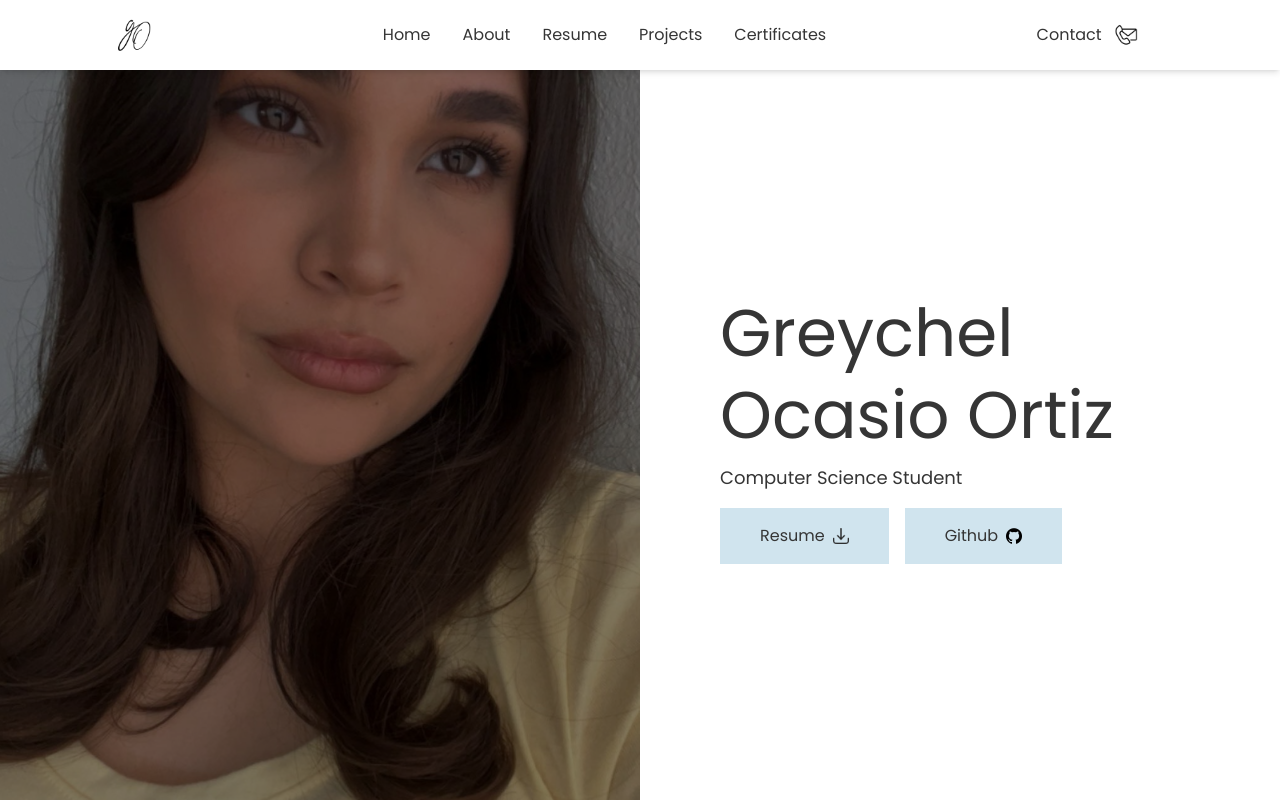
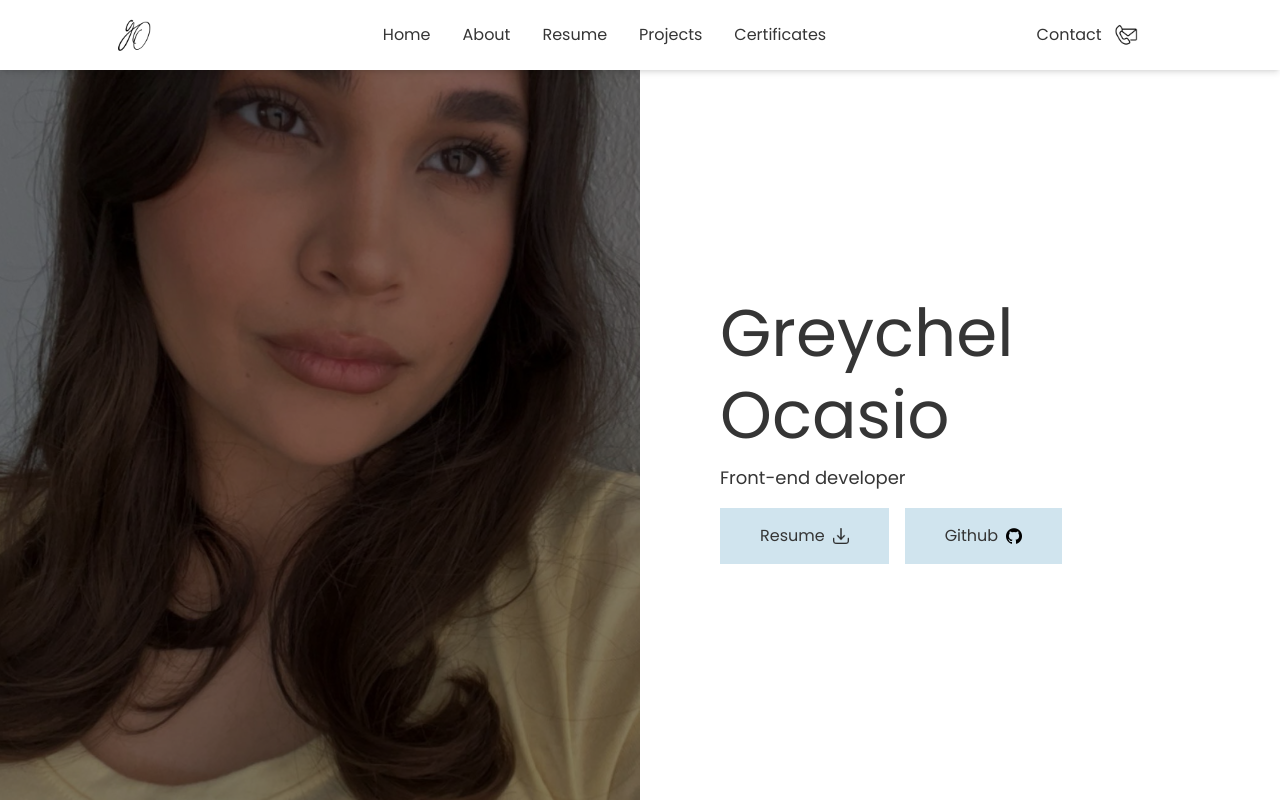
Before and after one commit to gr3yys/gooo-portfolio, a Next.js app: page / in a window 1280 px wide. Shown: the top 800 px of the page. Built offline with nearby package versions, Linux system fonts and the light colour scheme.

Commit message:
Updated resume and information. Changed buttons display flex for grid.

```diff
--- a/app/components/Header.jsx
+++ b/app/components/Header.jsx
@@ -2,12 +2,12 @@ import { assets } from '@/assets/assets';
 import Image from 'next/image';
 import React from 'react';
 
-// Introductory text and assets used in the header section
+// text and assets used in the header section
 const intro = {
   items: {
     name: 'Greychel',
-    last: 'Ocasio Ortiz',
-    ocupation: 'Computer Science Student',
+    last: 'Ocasio',
+    ocupation: 'Front-end developer',
     btn: 'Resume',
     icon: assets.download_icon,
     alt: 'Download icon',
@@ -15,14 +15,14 @@ const intro = {
 };
 
 // Header component displays a full-screen hero section with name, occupation,
-// resume download, GitHub link, and a background image (responsive for mobile/desktop)
+// resume download, GitHub link, and a bg image
 const Header = () => {
   const { name, last, ocupation, btn, icon, alt } = intro.items;
 
   return (
     <div className="w-screen h-screen pt-16 flex flex-col md:flex-row relative overflow-hidden">
 
-      {/* Left Side: Image Section (Full width on mobile, half on desktop) */}
+      {/* Left Side: Image Section */}
       <div className="relative w-full md:w-1/2 h-full overflow-hidden">
         <Image
           src={assets.profile_img}
@@ -44,11 +44,11 @@ const Header = () => {
             <h3 className="text-xl mt-2">{ocupation}</h3>
 
             {/* Buttons: Resume download and GitHub */}
-            <div className="flex justify-center items-center gap-4 mt-4">
+            <div className="grid justify-center items-center gap-4 mt-4">
               <a
                 href="/gooo-resume.pdf"
                 download
-                className="px-8 py-3 bg-[#d0e4ee] flex items-center gap-2 transition-transform duration-300 hover:-translate-y-1 hover:scale-105 hover:bg-[#A1BCC8] text-black"
+                className="px-8 py-3 bg-[#d0e4ee] rounded flex items-center gap-2 transition-transform duration-300 hover:-translate-y-1 hover:scale-105 hover:bg-[#A1BCC8] text-black"
               >
                 {btn}
                 <Image src={icon} alt={alt} className="w-4" />
@@ -57,7 +57,7 @@ const Header = () => {
               <a
                 href="https://github.com/gr3yys"
                 target="_blank"
-                className="px-10 py-3 text-black bg-[#d0e4ee] flex items-center gap-2 transition-transform duration-300 hover:-translate-y-1 hover:scale-105 hover:bg-[#A1BCC8]"
+                className="px-10 py-3 text-black bg-[#d0e4ee] rounded flex justify-center items-center gap-2 transition-transform duration-300 hover:-translate-y-1 hover:scale-105 hover:bg-[#A1BCC8]"
               >
                 <Image src={assets.github} alt='github' className='w-4 m-2' />
               </a>
```
Also changed, not shown: 1 other file (tests, documents, lock files or other folders).
